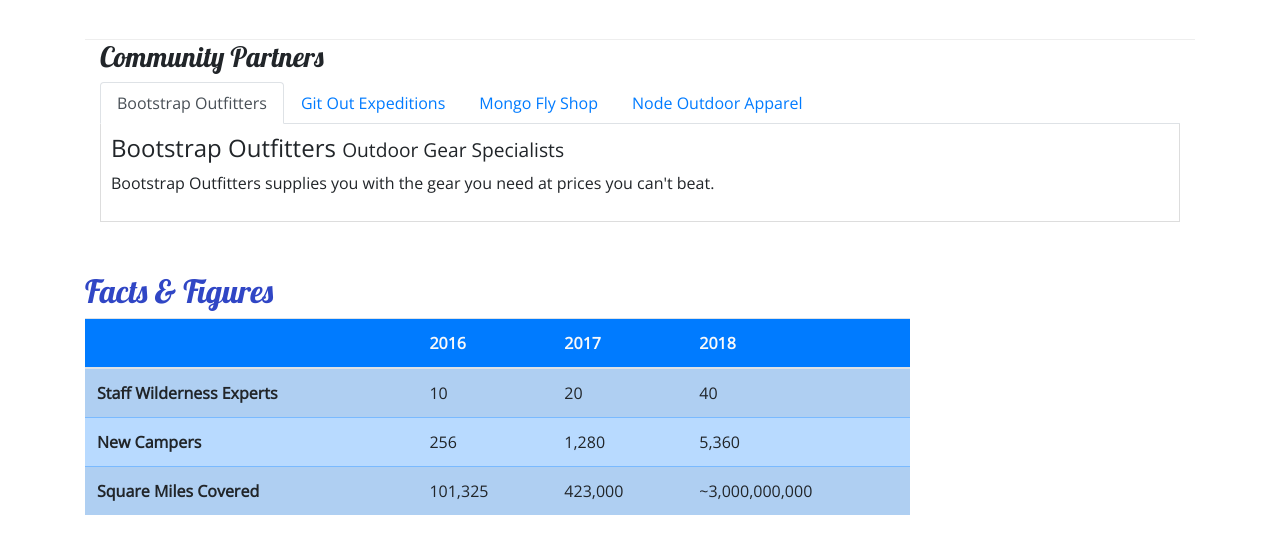
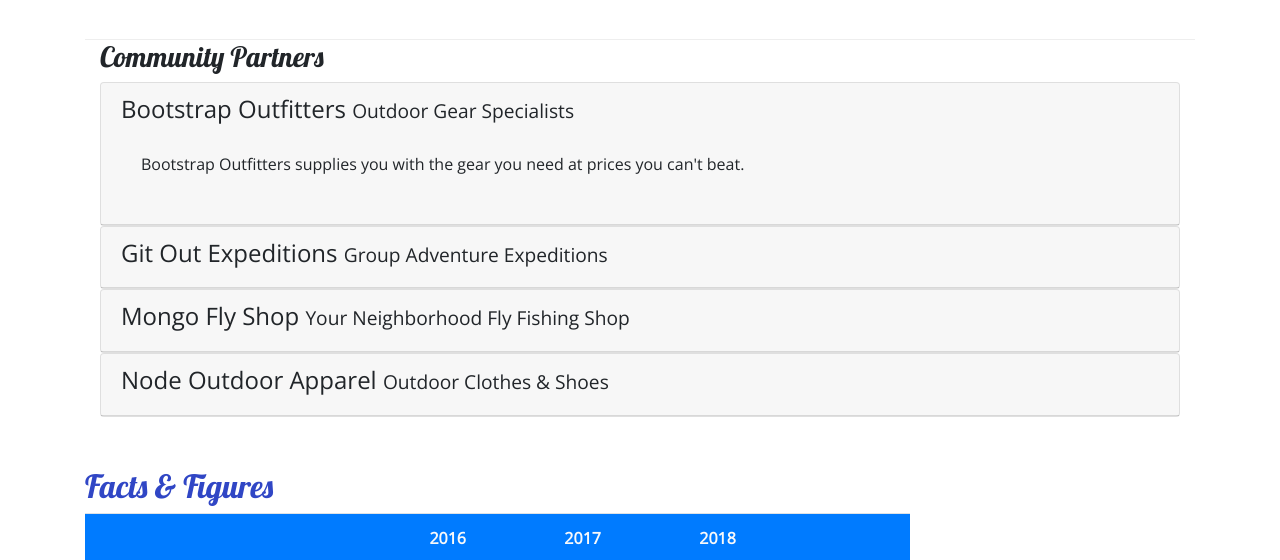
Before and after one commit to michaelyev/Nucamp, a website: page aboutus.html in a window 1280 px wide. Shown: the part 867-1427 px from the top of the page. Drawn offline with nearby package versions, Linux system fonts and the light colour scheme.

Commit message:
accordion

```diff
--- a/aboutus.html
+++ b/aboutus.html
@@ -126,46 +126,84 @@
 
         </div>
 
+        <!-- accordion -->
+
+
         <div class="container">
             <div class="row">
                 <div class="col">
                     <h3>Community Partners</h3>
-                    <ul class="nav nav-tabs">
-                        <li class="nav-item">
-                            <a class="nav-link active" href="#bootstrap" role="tab" data-toggle="tab">Bootstrap Outfitters</a>
-                        </li>
-                        <li class="nav-item">
-                            <a class="nav-link" href="#git" role="tab" data-toggle="tab">Git Out Expeditions</a>
-                        </li>
-                        <li class="nav-item">
-                            <a class="nav-link" href="#mongo" role="tab" data-toggle="tab">Mongo Fly Shop</a>
-                        </li>
-                        <li class="nav-item">
-                            <a class="nav-link" href="#node" role="tab" data-toggle="tab">Node Outdoor Apparel</a>
-                        </li>
-                    </ul>
 
-                    <div class="tab-content">
-                        <div role="tabpanel" class="tab-pane fade show active" id="bootstrap">
-                            <h4>Bootstrap Outfitters <small>Outdoor Gear Specialists</small></h4>
-                            <p class="d-none d-sm-block">Bootstrap Outfitters supplies you with the gear you need at prices you can't beat.</p>
+
+                    <div id="accordion">
+
+                        <div class="card">
+                            <div role="tab" class="card-header">
+                                <h4>
+                                    <a data-toggle="collapse" data-target="#bootstrap">
+                                        Bootstrap Outfitters <small>Outdoor Gear Specialists</small>
+                                    </a>
+                                </h4>
+                                <div class="collapse show" id="bootstrap" data-parent="#accordion">
+                                    <div class="card-body">
+                                        <p class="d-none d-sm-block">Bootstrap Outfitters supplies you with the gear you need at prices you can't beat.</p>
+                                    </div>
+                                </div>
+                            </div>
                         </div>
 
-                        <div role="tabpanel" class="tab-pane fade " id="git">
-                            <h4>Git Out Expeditions <small>Group Adventure Expeditions</small></h4>
-                            <p class="d-none d-sm-block">Join Git Out Expeditions to explore new horizons with a group of other adventurers!</p>
+                        <div class="card">
+                            <div class="card-header" role="tab">
+                                <h4>
+                                    <a class="collapsed" data-toggle="collapse" data-target="#git">
+                                        Git Out Expeditions <small>Group Adventure Expeditions</small>
+                                    </a>
+                                </h4>
+                                <div class="collapse" id="git" data-parent="#accordion">
+                                    <div class="card-body"><p class="d-none d-sm-block">Join Git Out Expeditions to explore new horizons with a group of other
+                                        adventurers!
+                                    </p></div>
+                                </div>
+
+
+                            </div>
+
                         </div>
 
-                        <div role="tabpanel" class="tab-pane fade " id="mongo">
-                            <h4>Mongo Fly Shop <small>Your Neighborhood Fly Fishing Shop</small></h4>
-                            <p class="d-none d-sm-block">Need a new fishing pole, a tacklebox, or flies of all kinds? Stop by Mongo Fly Shop.
-                            </p>
+                        <div class="card">
+                            <div class="card-header" role="tab">
+                                <h4>
+                                    <a class="collapsed" data-toggle="collapse" data-target="#mongo">Mongo Fly Shop <small>Your Neighborhood Fly Fishing
+                                            Shop</small></a>
+                                </h4>
+                                <div class="collapse" id="mongo" data-parent="#accordion">
+                                    <div class="card-body"><p class="d-none d-sm-block">Need a new fishing pole, a tacklebox, or flies of all kinds? Stop by Mongo Fly
+                                        Shop.
+                                    </p></div>
+                                </div>
+
+
+                            </div>
+
                         </div>
 
-                        <div role="tabpanel" class="tab-pane fade " id="node">
-                            <h4>Node Outdoor Apparel <small>Outdoor Clothes & Shoes</small></h4>
-                            <p class="d-none d-sm-block">From polar fleeces to swimsuits, hiking boots to waders, a visit to Node will be sure
-                                to get you covered.</p>
+                        <div class="card">
+                            <div class="card-header" role="tab">
+                                <h4><a class="collapsed" data-toggle="collapse" data-target="#node">
+                                        Node Outdoor Apparel <small>Outdoor Clothes & Shoes</small>
+                                    </a>
+                                </h4>
+                                <div class="collapse" id="node" data-parent="#accordion">
+                                    <div class="card-body">
+                                        <p class="d-none d-sm-block">From polar fleeces to swimsuits, hiking boots to waders, a visit to Node will
+                                            be
+                                            sure
+                                            to get you covered.</p>
+                                    </div>
+                                </div>
+
+
+                            </div>
                         </div>
 
                     </div>
--- a/css/styles.css
+++ b/css/styles.css
@@ -47,3 +47,8 @@
     border-top: none;
     padding: 10px;
 }
+
+a, a:hover {
+    color: inherit;
+    text-decoration: none;
+  }
```
